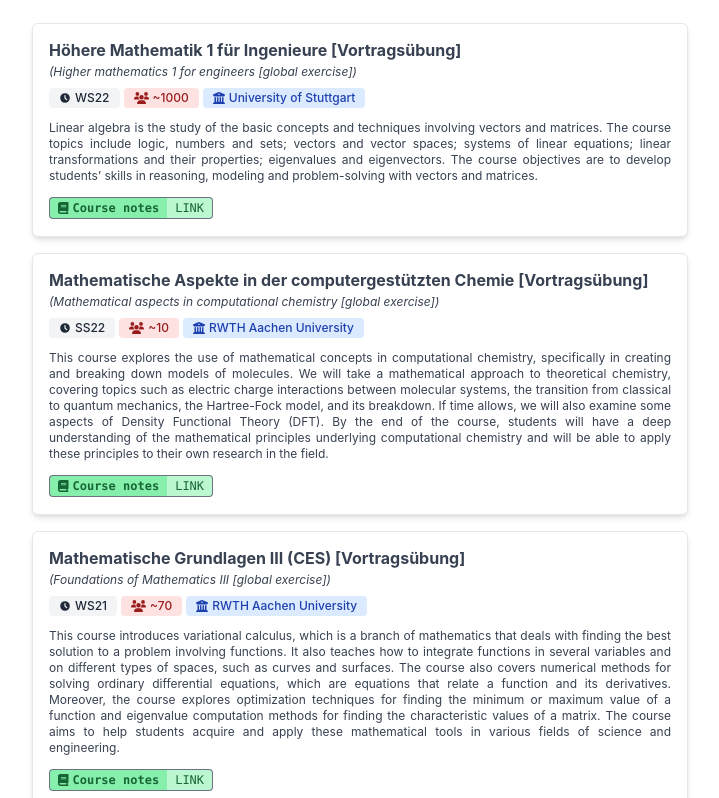
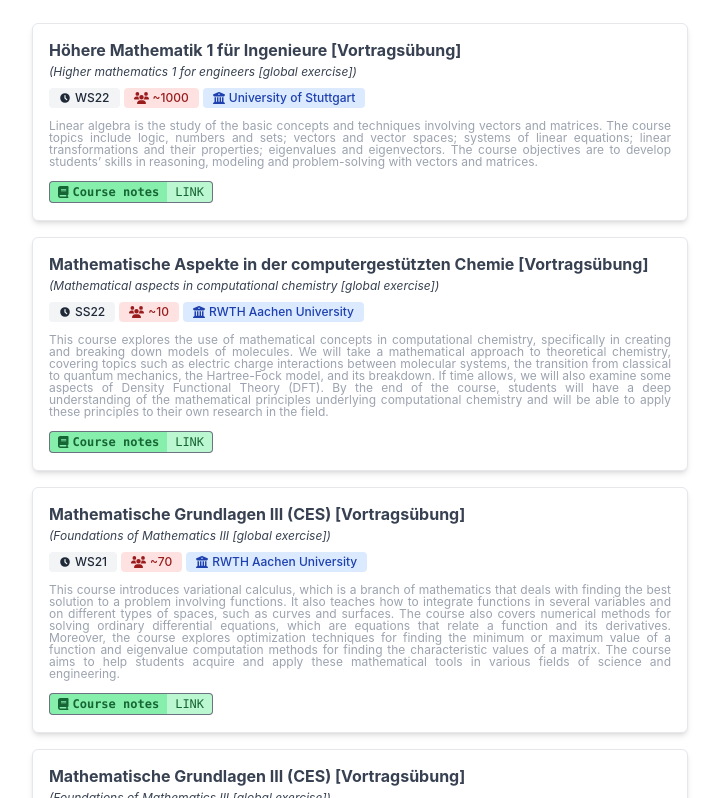
Before and after one commit to lamBOOO/thsn.dev, a Next.js app: page / in a window 1280 px wide. Shown: the part 2582-3380 px from the top of the page, without its empty margins (280-999 px from the left). Built offline with nearby package versions, Linux system fonts and the light colour scheme.

Commit message:
Add missing teaching data

```diff
--- a/pages/index.tsx
+++ b/pages/index.tsx
@@ -99,7 +99,7 @@ const teaching_data = [
     "title_en": "Foundations of Mathematics IV [tutor]",
     "students": 50,
     "location": "RWTH Aachen University",
-    "coursenotes": "TODO",
+    "coursenotes": "https://github.com/lamBOOO/teaching/tree/main/rwth-aachen/ss19-mathcces-math4",
     "labecodes": "",
     "description": "I executed the self exercise and supervised students in the course on partial differential equations (PDEs). I learned and applied the theory and numerics of PDEs, such as their types, characteristics, solutions, generalizations, analysis, discretization and numerical solution. I also helped the students understand and practice these concepts and methods using MATLAB or Julia."
   },
@@ -109,7 +109,7 @@ const teaching_data = [
     "title_en": "Partial differential equations (CES) [tutor]",
     "students": 50,
     "location": "RWTH Aachen University",
-    "coursenotes": "TODO",
+    "coursenotes": "https://github.com/lamBOOO/teaching/blob/main/rwth-aachen/ws18-mathcces-math5",
     "labecodes": "",
     "description": "This course covers various aspects of the variational formulation for elliptic problems, such as the Galerkin technique and the Lax-Milgram theorem. It also introduces the finite element method for elliptic problems and some modern iterative methods, such as PCG and multigrid method. The course then extends to parabolic problems and shows how to use the method of lines for their discretization. It also presents the finite volume method as another discretization technique. The course then deals with saddle point problems and their application to Stokes equations. Finally, it discusses the Navier-Stokes equation for incompressible fluids. The main goals of this course are to help students understand the basic principles of discretizing partial differential equations and to teach them how to use different numerical methods for solving them. The students will also learn how to evaluate the results of these methods and how to adapt them to new tasks. The students will acquire confidence in using discretization techniques such as finite elements and finite volume methods, as well as iterative solution methods such as PCG and multigrid method."
   },
@@ -326,6 +326,8 @@ export default function Home({ allPostsData }: any) {
                     </div>
                   </div>
                 </div>
+              </article>
+              <article>
                 <div className="border flex flex-col justify-between h-full bg-white rounded-md p-4 my-4 shadow-md border-gray-200">
                   <span className='leading-5 mb-2'>
                     <span className='font-bold'>
@@ -495,7 +497,7 @@ export default function Home({ allPostsData }: any) {
                     </div>
 
                     <div>
-                      <p className='font-normal text-xs leading-4 text-justify my-2'>
+                      <p className='font-normal text-xs leading-3 text-justify my-2 text-gray-400'>
                         {description}
                       </p>
                       <div>
```
